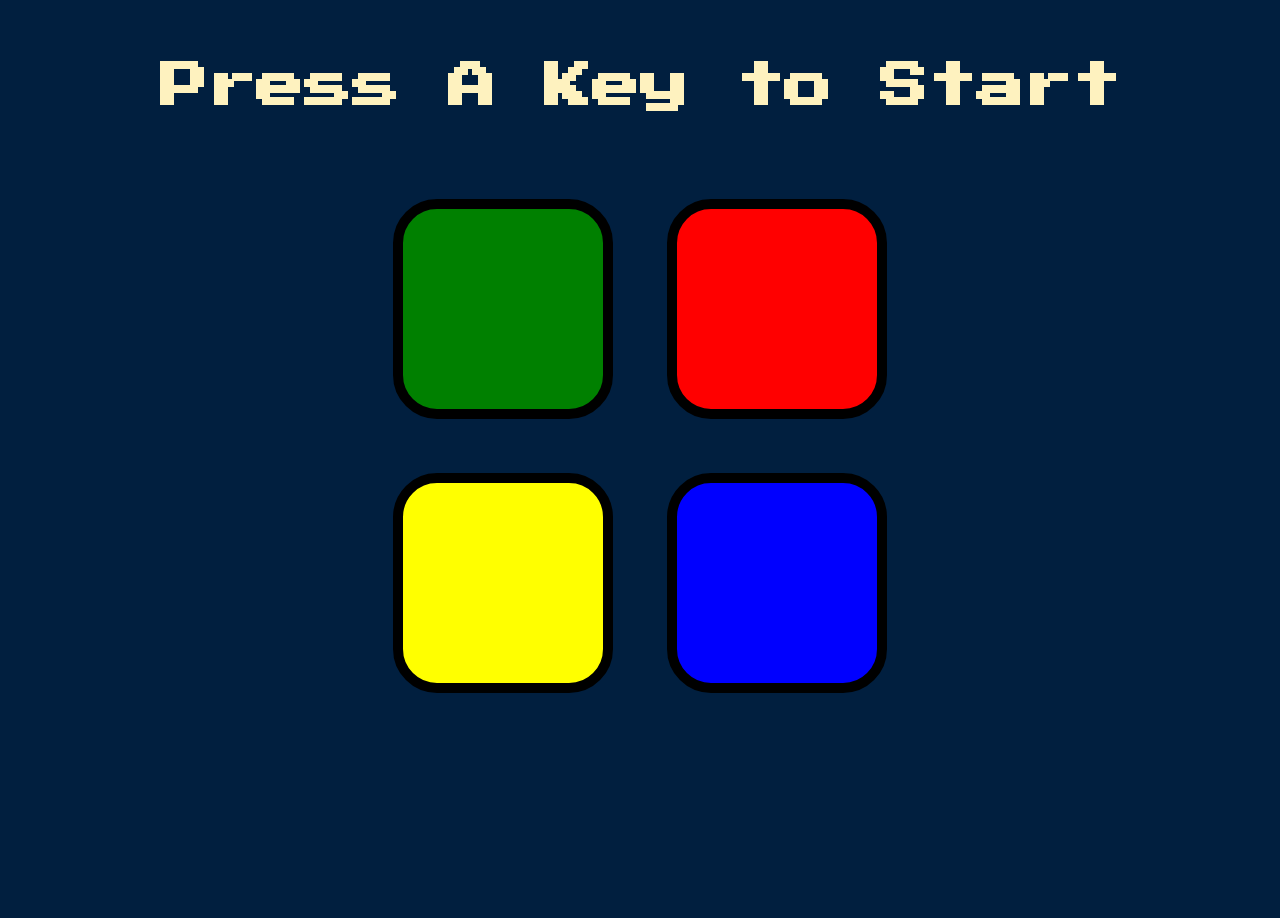
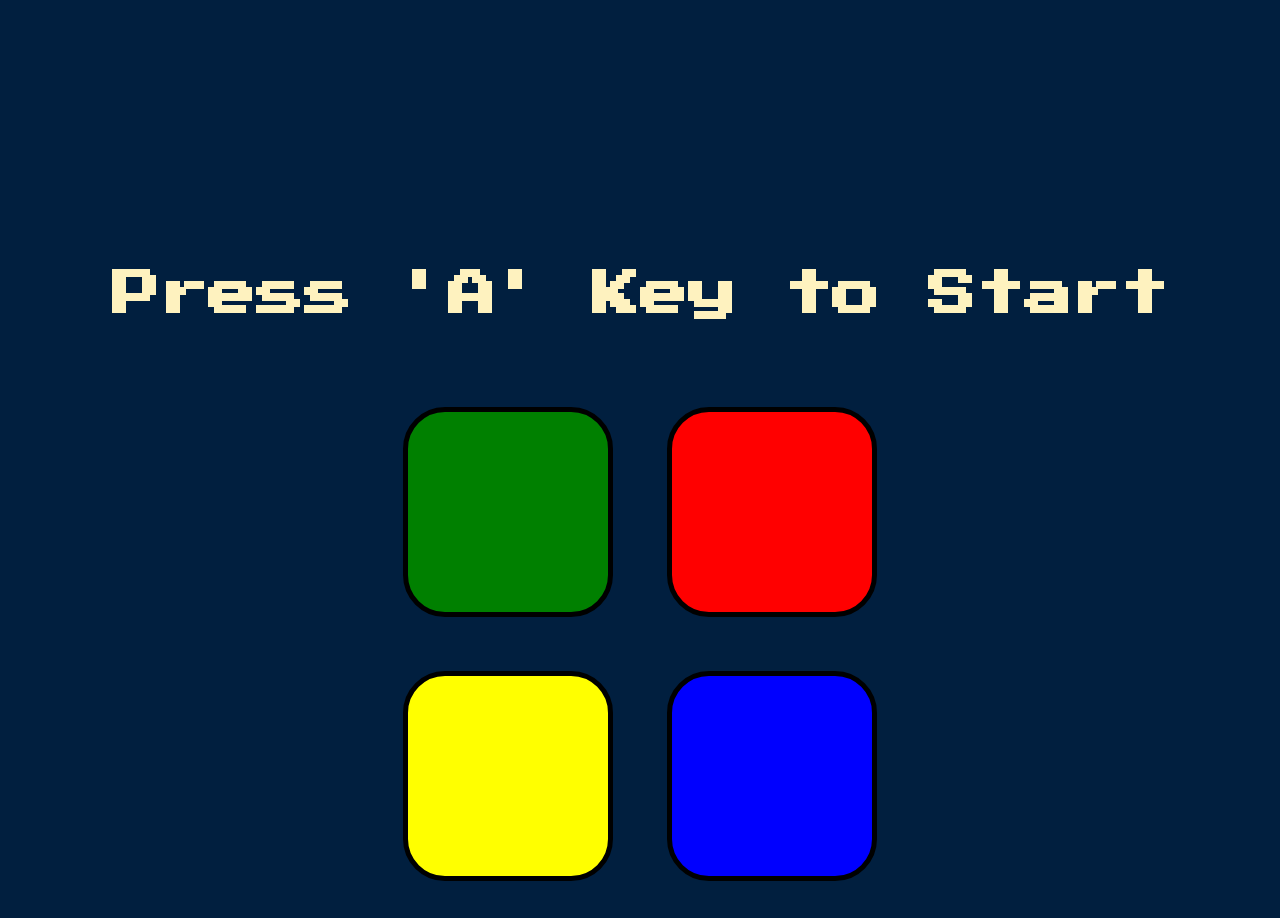
Before and after one commit to OumB2021/Simon_Game, a plain HTML site: page index.html in a window 1280 px wide. Before the commit the page ends 800 px from the top, so only its background shows below. Drawn offline with nearby package versions, Linux system fonts and the light colour scheme.

Commit message:
Last adjustments and final touch

```diff
--- a/game.js
+++ b/game.js
@@ -83,7 +83,7 @@ function checkAnswer(currentLevel){
       $("body").removeClass("game-over");
     }, 200);
 
-    $("h1").text("Game Over, Press Any Key to Restart");
+    $("h1").text("Game Over, Press the key 'A' to Restart");
 
     startOver();
   }
--- a/index.html
+++ b/index.html
@@ -9,7 +9,7 @@
 </head>
 
 <body>
-  <h1 id="level-title">Press A Key to Start</h1>
+  <h1 id="level-title">Press 'A' Key to Start</h1>
   <div class="container">
     <div class="row">
 
--- a/styles.css
+++ b/styles.css
@@ -7,6 +7,7 @@ body {
   font-family: 'Press Start 2P', cursive;
   font-size: 3rem;
   margin:  5%;
+  padding-top: 13rem;
   color: #FEF2BF;
 }
 
@@ -22,7 +23,7 @@ body {
   display: inline-block;
   height: 200px;
   width: 200px;
-  border: 10px solid black;
+  border: 5px solid black;
   border-radius: 20%;
 }
 
```
